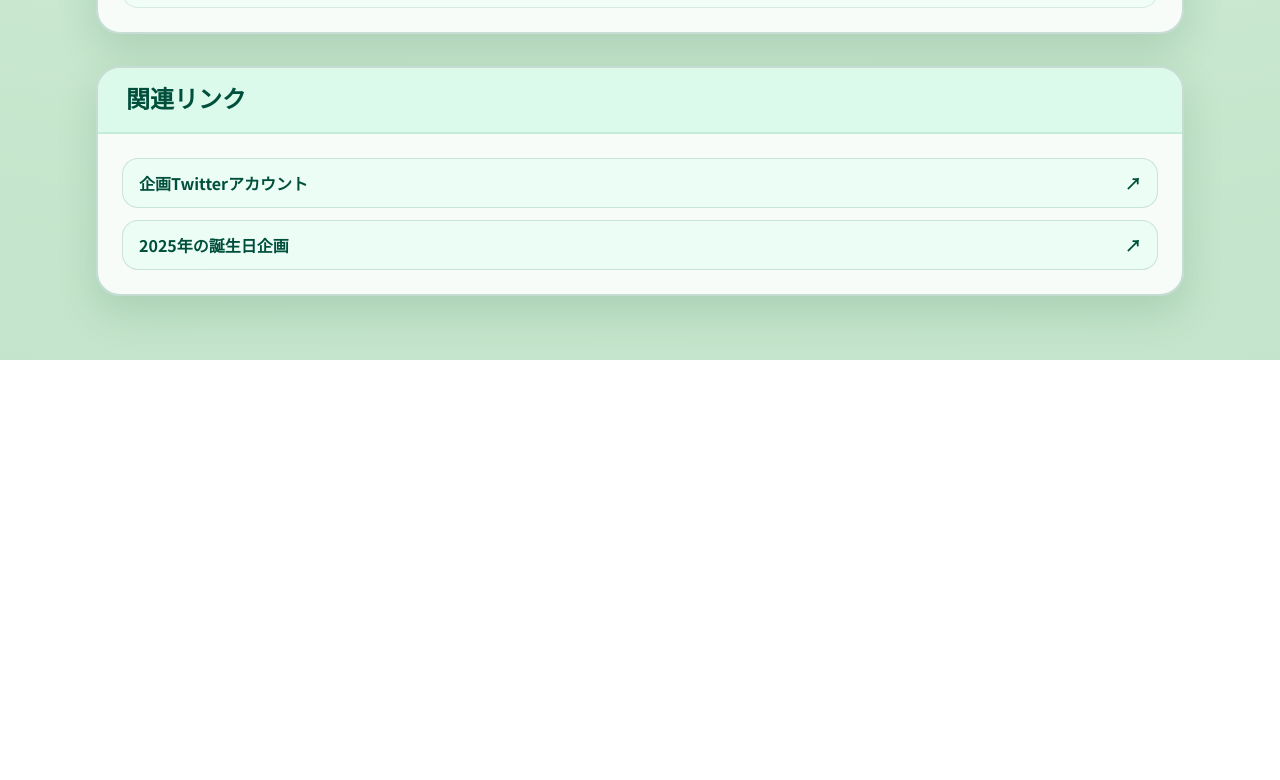
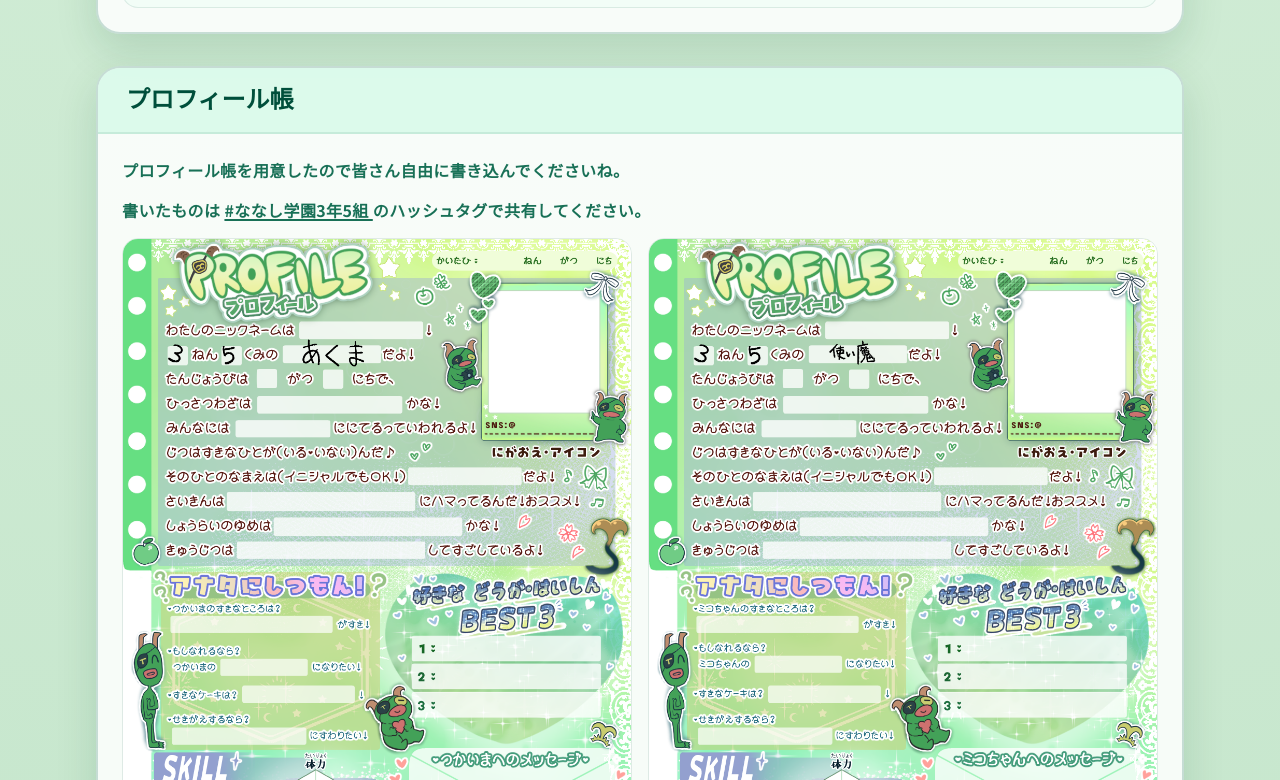
Before and after one commit to karia/tsukaima-project, a website: page docs/index.html in a window 1280 px wide. Shown: the part 2842-3622 px from the top of the page. Before the commit the page ends 3202 px from the top, so only its background shows below. Drawn offline with Linux system fonts and the light colour scheme; a web font is replaced by a local one.

Commit message:
feat: add profile book section with hashtag link

```diff
--- a/docs/index.html
+++ b/docs/index.html
@@ -49,7 +49,7 @@
         aria-label="ページ内メニュー"
         class="sticky top-3 z-20 overflow-hidden rounded-2xl border border-emerald-900/10 bg-white/85 p-2 shadow-[0_12px_30px_rgba(16,79,42,0.12)] backdrop-blur"
       >
-        <ul class="grid grid-cols-3 gap-2">
+        <ul class="grid grid-cols-2 gap-2 sm:grid-cols-4">
           <li>
             <a
               href="#message-board"
@@ -64,6 +64,14 @@
               class="inline-flex w-full items-center justify-center rounded-xl bg-emerald-50 px-3 py-2 text-sm font-bold text-emerald-900 transition hover:bg-emerald-100 sm:text-base"
             >
               座席表
+            </a>
+          </li>
+          <li>
+            <a
+              href="#profile-book"
+              class="inline-flex w-full items-center justify-center rounded-xl bg-emerald-50 px-3 py-2 text-sm font-bold text-emerald-900 transition hover:bg-emerald-100 sm:text-base"
+            >
+              プロフィール帳
             </a>
           </li>
           <li>
@@ -117,6 +125,45 @@
         </div>
       </section>
 
+      <section id="profile-book" class="overflow-hidden rounded-3xl border-2 border-emerald-800/20 bg-white/85 shadow-[0_16px_40px_rgba(16,79,42,0.15)]">
+        <div class="border-b-2 border-emerald-800/10 bg-emerald-100/70 px-5 py-3 sm:px-7 sm:py-4">
+          <h2 class="text-2xl font-extrabold text-emerald-900" style="font-family: 'Zen Maru Gothic', sans-serif">プロフィール帳</h2>
+        </div>
+        <div class="space-y-4 p-4 sm:p-6">
+          <p class="text-sm font-bold tracking-wide text-emerald-800/90 sm:text-base">
+            プロフィール帳を用意したので皆さん自由に書き込んでくださいね。
+          </p>
+          <p class="text-sm font-bold tracking-wide text-emerald-800/90 sm:text-base">
+            書いたものは
+            <a
+              href="https://x.com/search?q=%23%E3%81%AA%E3%81%AA%E3%81%97%E5%AD%A6%E5%9C%923%E5%B9%B45%E7%B5%84&src=typed_query&f=live"
+              target="_blank"
+              rel="noopener noreferrer"
+              class="underline decoration-2 underline-offset-2 transition hover:text-emerald-600"
+            >
+              #ななし学園3年5組
+            </a>
+            のハッシュタグで共有してください。
+          </p>
+          <div class="grid gap-4 md:grid-cols-2">
+            <img
+              src="./assets/img/profile-mico.png"
+              alt="堰代ミコさん向けプロフィール帳"
+              class="h-auto w-full rounded-2xl border border-emerald-900/10 object-cover"
+              loading="lazy"
+              decoding="async"
+            />
+            <img
+              src="./assets/img/profile-tsukaima.png"
+              alt="使い魔向けプロフィール帳"
+              class="h-auto w-full rounded-2xl border border-emerald-900/10 object-cover"
+              loading="lazy"
+              decoding="async"
+            />
+          </div>
+        </div>
+      </section>
+
       <section id="links" class="overflow-hidden rounded-3xl border-2 border-emerald-800/20 bg-white/85 shadow-[0_16px_40px_rgba(16,79,42,0.15)]">
         <div class="border-b-2 border-emerald-800/10 bg-emerald-100/70 px-5 py-3 sm:px-7 sm:py-4">
           <h2 class="text-2xl font-extrabold text-emerald-900" style="font-family: 'Zen Maru Gothic', sans-serif">関連リンク</h2>
```
Also changed, not shown: docs/assets/img/profile-mico.png (added), docs/assets/img/profile-tsukaima.png (added), docs/assets/style.css.
